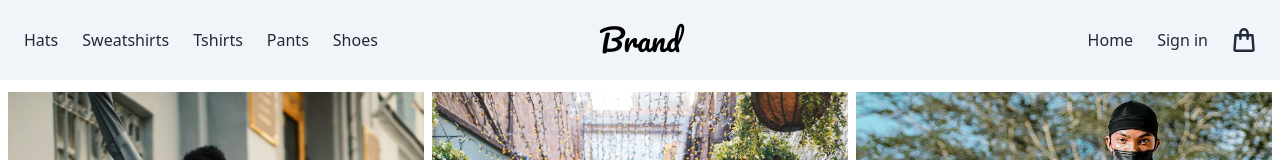
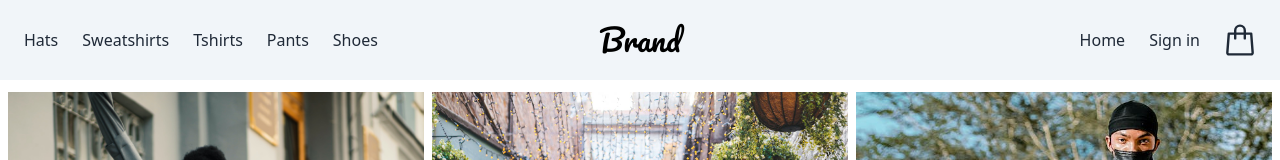
Before and after one commit to logjscript/Ecommerce-app, a React (Vite) app in the folder client/: page / in a window 1280 px wide. Shown: the top 160 px of the page. Built offline with nearby package versions, Linux system fonts and the light colour scheme.

Commit message:
Add visible item count to bag icon in Dashboard

```diff
--- a/client/src/App.jsx
+++ b/client/src/App.jsx
@@ -96,7 +96,7 @@ const itemToBag = async () => {
 
   return (
     <ImageProvider>
-        <Dashboard handleClickDashboard={handleClickDashboard} handleBagClick={handleBagClick} canceledFunc={() => setCanceled(false)} signedIn={signedIn} username={userInfo.username} />
+        <Dashboard handleClickDashboard={handleClickDashboard} handleBagClick={handleBagClick} canceledFunc={() => setCanceled(false)} signedIn={signedIn} userInfo={userInfo} />
         {compToDisplay}
         {(signedIn || canceled) ? null : <SignIn signedInFunc={() => setSignedIn(true)} canceledFunc={() => setCanceled(true)} setUserInfo={setUserInfo} userInfo={userInfo} />}
     </ImageProvider>
--- a/client/src/components/Dashboard.jsx
+++ b/client/src/components/Dashboard.jsx
@@ -1,6 +1,9 @@
 import React, { useState, useEffect } from 'react';
 
-export default function Dashboard ({ handleClickDashboard, handleBagClick, canceledFunc, signedIn, username }) {
+export default function Dashboard ({ handleClickDashboard, handleBagClick, canceledFunc, signedIn, username, userInfo }) {
+
+    const itemsInBag = userInfo.items.reduce((acc, item) => {return item.quantity + acc}, 0);
+
     return (
         <div className='bg-slate-100 w-screen min-h-20 flex items-center fixed top-0 z-10'>
 
@@ -16,11 +19,12 @@ export default function Dashboard ({ handleClickDashboard, handleBagClick, cance
 
             <div className='dashboard-group justify-end pr-6'>
                 <button onClick={(e) => handleClickDashboard(e)} value={null} className='dashboard-header-title'>Home</button>
-                {signedIn ? (<div className='dashboard-title-header'>Hello <br />{username}</div>): (<button onClick={canceledFunc} value='signIn' className='dashboard-header-title'>Sign in</button>)}
-                <button onClick={() => handleBagClick()} className='dashboard-header-title'>
-                    <svg className="w-6 h-6 text-gray-800 dark:text-gray-700" aria-hidden="true" xmlns="http://www.w3.org/2000/svg" fill="none" viewBox="0 0 18 20">
-                    <path stroke="currentColor" strokeLinecap="round" strokeLinejoin="round" strokeWidth="2" d="M12 9V4a3 3 0 0 0-6 0v5m9.92 10H2.08a1 1 0 0 1-1-1.077L2 6h14l.917 11.923A1 1 0 0 1 15.92 19Z"/>
+                {signedIn ? (<div className='dashboard-title-header'>Hello <br />{userInfo.username}</div>): (<button onClick={canceledFunc} value='signIn' className='dashboard-header-title'>Sign in</button>)}
+                <button onClick={() => handleBagClick()} className='relative dashboard-header-title'>
+                    <svg className="w-8 h-8 text-gray-800 dark:text-gray-700" aria-hidden="true" xmlns="http://www.w3.org/2000/svg" fill="none" viewBox="0 0 18 20">
+                    <path stroke="currentColor" strokeLinecap="round" strokeLinejoin="round" strokeWidth="1.5" d="M12 9V4a3 3 0 0 0-6 0v5m9.92 10H2.08a1 1 0 0 1-1-1.077L2 6h14l.917 11.923A1 1 0 0 1 15.92 19Z"/>
                     </svg>
+                    {itemsInBag > 0 && <div className='absolute flex justify-center items-center w-[22px] h-[22px] text-sm text-white bg-red-500 rounded-[50%] top-0 right-[-5px]'>{itemsInBag}</div>}
                 </button>
             </div>
         </div>
```
